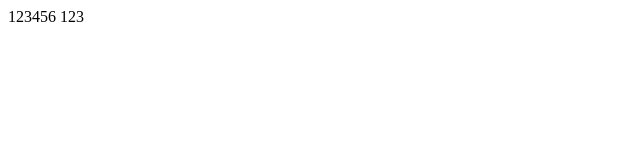
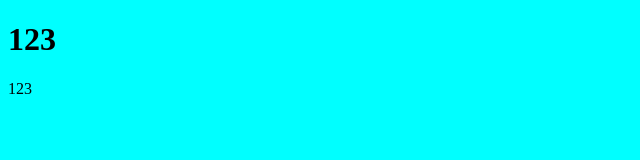
Before and after one commit to LeBlancJQ/project_01, a plain HTML site: page index.html in a window 1280 px wide. Shown: the whole page, without its empty margins (0-640 px from the left). Drawn offline with Linux system fonts and the light colour scheme.

Commit message:
Tiaoguo tijiao

```diff
--- a/index.css
+++ b/index.css
@@ -0,0 +1,10 @@
+html,
+body {
+  background-color: aqua;
+  margin: 0;
+  padding: 0;
+}
+
+h1 {
+  color: blue;
+}
--- a/index.html
+++ b/index.html
@@ -6,10 +6,16 @@
   <meta http-equiv="X-UA-Compatible" content="IE=edge">
   <meta name="viewport" content="width=device-width, initial-scale=1.0">
   <title>Document</title>
+  <style>
+    html,
+    body {
+      background-color: aqua;
+    }
+  </style>
 </head>
 
 <body>
-  123456
+  <h1>123</h1>
   123
 </body>
 
```
